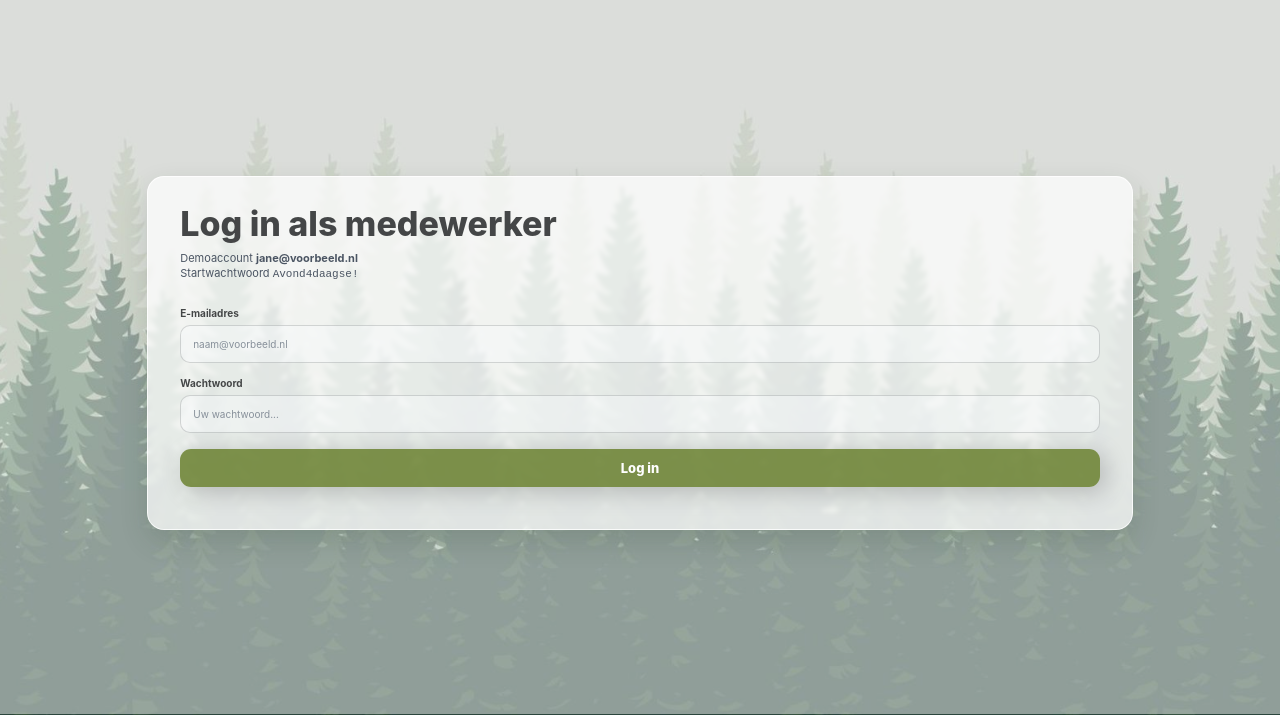
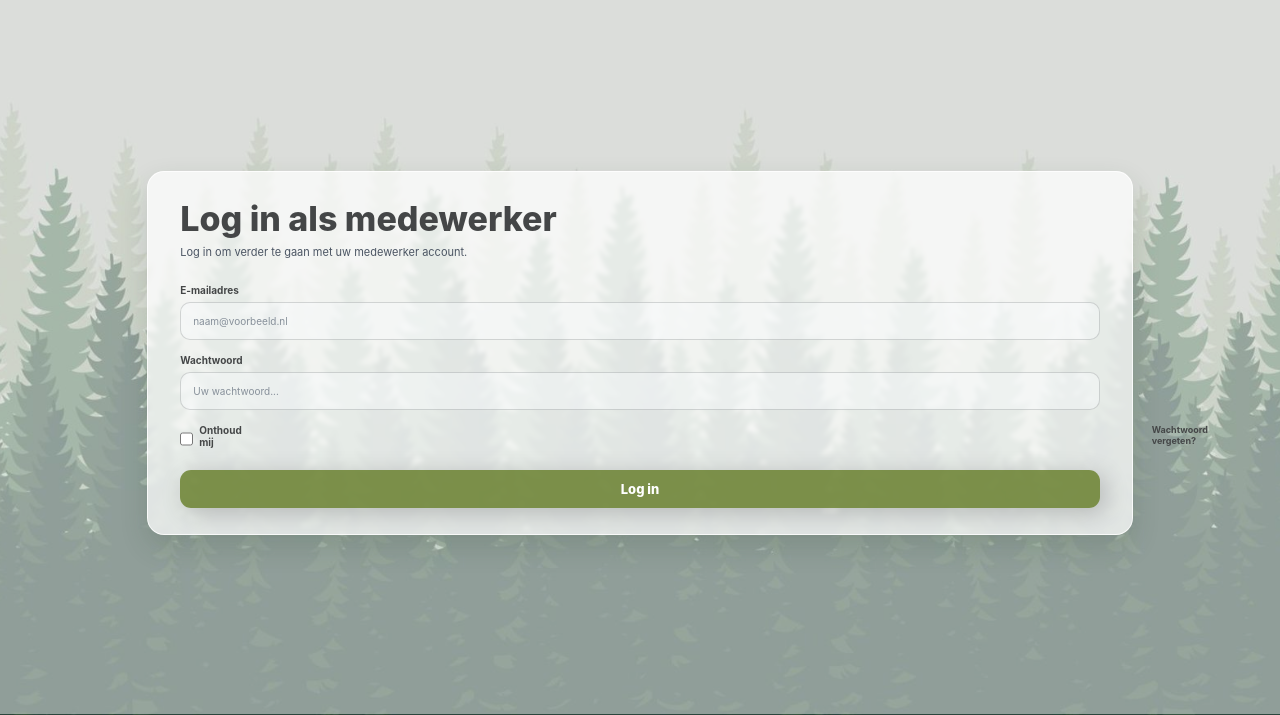
Before and after one commit to Joy-Zwarts/Avond4Daagse, a website: page frontend/HTML Pagina's/Medewerkersportaal/inlogpaginaMedewerkers.html in a window 1280 px wide. Shown: the part 86-801 px from the top of the page. Drawn offline with Linux system fonts and the light colour scheme.

Commit message:
inlogfix

```diff
--- a/frontend/HTML Pagina's/Medewerkersportaal/inloggen.js
+++ /dev/null
@@ -1,27 +0,0 @@
-import { demoAccountId, leesVoorbeeldgegevens } from './voorbeeldgegevens.js';
-
-const form = document.querySelector('#loginForm');
-const message = document.querySelector('#login-message');
-const button = document.querySelector('#loginButton');
-
-async function laadDemoaccount() {
-    try {
-        const personen = await leesVoorbeeldgegevens('gebruikers.json');
-        const account = personen.find(persoon => persoon.id === demoAccountId);
-        if (!account) throw Error('Het demoaccount ontbreekt in gebruikers.json.');
-        document.querySelector('.loginCardTop strong').textContent = account.email;
-        form.addEventListener('submit', event => {
-            event.preventDefault();
-            if (form.email.value.trim().toLowerCase() === account.email.toLowerCase() &&
-                form.password.value === 'Avond4daagse!') {
-                location.assign('bestuurdersdashboard.html');
-            } else {
-                message.textContent = 'Gebruik het e-mailadres en wachtwoord van het demoaccount.';
-            }
-        });
-        button.disabled = false;
-    } catch (error) {
-        message.textContent = error.message;
-    }
-}
-laadDemoaccount();
--- a/frontend/HTML Pagina's/Medewerkersportaal/inlogpaginaMedewerkers.html
+++ b/frontend/HTML Pagina's/Medewerkersportaal/inlogpaginaMedewerkers.html
@@ -17,7 +17,7 @@
     <body>
         <header>
             <nav>
-                <a class="logo" href="../landingspagina.html">
+                <a class="logo" href="homeDeelnemers.html">
                     <img src="../Images/avond4daagseLogo.png" alt="Avond4Daagse logo">
                 </a>
 
@@ -33,23 +33,31 @@
                         <div>
                             <h1>Log in als medewerker</h1>
                             <p>
-                                Demoaccount <strong>jane@voorbeeld.nl</strong><br>
-                                Startwachtwoord <code>Avond4daagse!</code>
+                                Log in om verder te gaan met uw medewerker account.
                             </p>
                         </div>
                     </section>
-                    <form id="loginForm">
+                    <form id="loginForm" action="bestuurdersdashboard.html" method="get">
                         <label for="email">E-mailadres</label>
-                        <input type="email" id="email" name="email" autocomplete="username" required minlength="2" placeholder="naam@voorbeeld.nl">
+                        <input type="email" id="email" required minlength="2" placeholder="naam@voorbeeld.nl">
 
                         <label for="onderwerp">Wachtwoord</label>
-                        <input id="onderwerp" type="password" name="password" autocomplete="current-password" required minlength="8" placeholder="Uw wachtwoord...">
+                        <input id="onderwerp" type="password" required minlength="8" placeholder="Uw wachtwoord...">
 
-                        <button id="loginButton" type="submit" disabled>Log in</button>
+                        <div id="loginBottom">
+                            <div id="onthoudMijDiv">
+                                <input type="checkbox" id="onthoudMij" name="onthoudMij" value="false">
+                                <label for="onthoudMij">Onthoud mij</label>
+                            </div>
+
+                            <a href="">
+                                <strong>Wachtwoord vergeten?</strong>
+                            </a>
+                        </div>
+
+                        <button id="loginButton" type="submit">Log in</button>
                     </form>
-                    <p id="login-message" role="status"></p>
                 </div>
         </main>
-        <script type="module" src="inloggen.js"></script>
     </body>
 </html>
```
Also changed, not shown: frontend/HTML Pagina's/Medewerkersportaal/inlogpaginaMedewerkers.css (line endings or trailing spaces).
